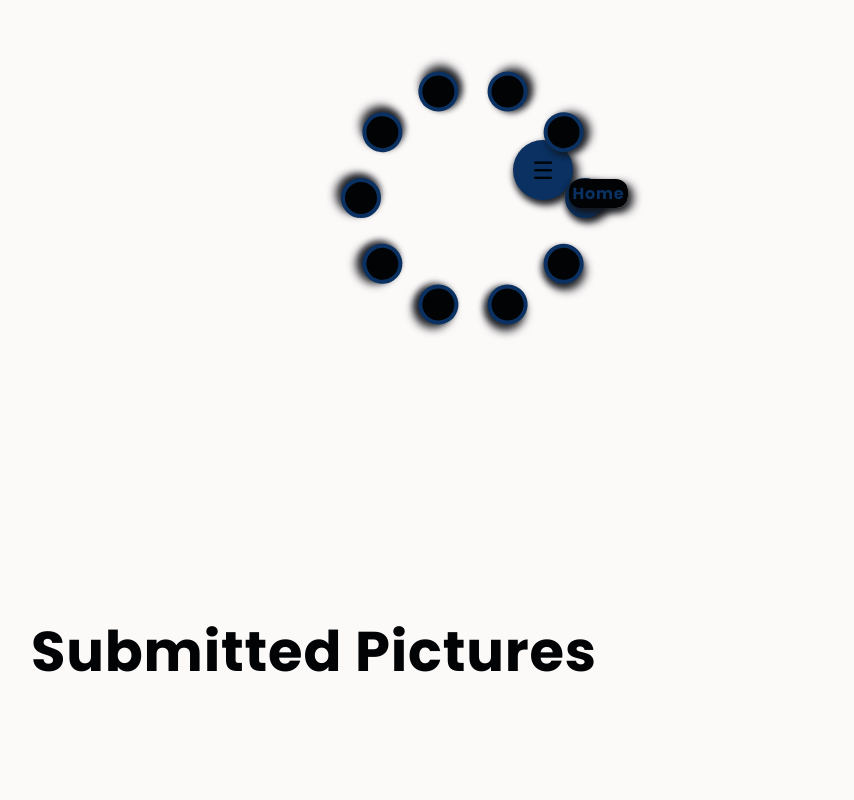
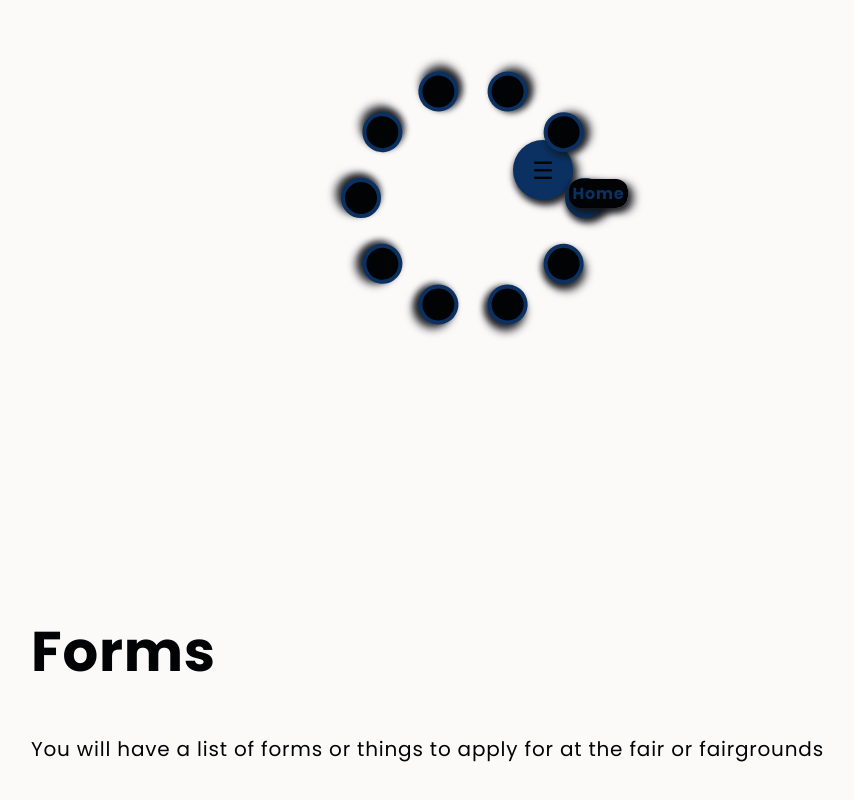
Before and after one commit to lanternLightDeveloper/newFairCity, a SvelteKit app: page /Submissions in a window 1280 px wide. Shown: the part 230-1030 px from the top of the page, without its empty margins (97-951 px from the left). Before the commit the page ends 964 px from the top, so only its background shows below. Built offline with nearby package versions, Linux system fonts and the light colour scheme.

Commit message:
Add files via upload

```diff
--- a/src/routes/Carnival/+page.svelte
+++ b/src/routes/Carnival/+page.svelte
@@ -69,9 +69,9 @@
 	.carnival-hero .overlay {
 		position: relative;
 		z-index: 2;
-		color: white;
 		text-align: center;
 		padding: 2rem;
+		height: 100%;
 		background: rgba(0, 0, 0, 0.5);
 	}
 
--- a/src/routes/Submissions/+page.svelte
+++ b/src/routes/Submissions/+page.svelte
@@ -1 +1,3 @@
-<h1>Submitted Pictures</h1>
+<h1>Forms</h1>
+
+<p>You will have a list of forms or things to apply for at the fair or fairgrounds</p>
```
Also changed, not shown: src/routes/+page.svelte (+8 -8 lines).
